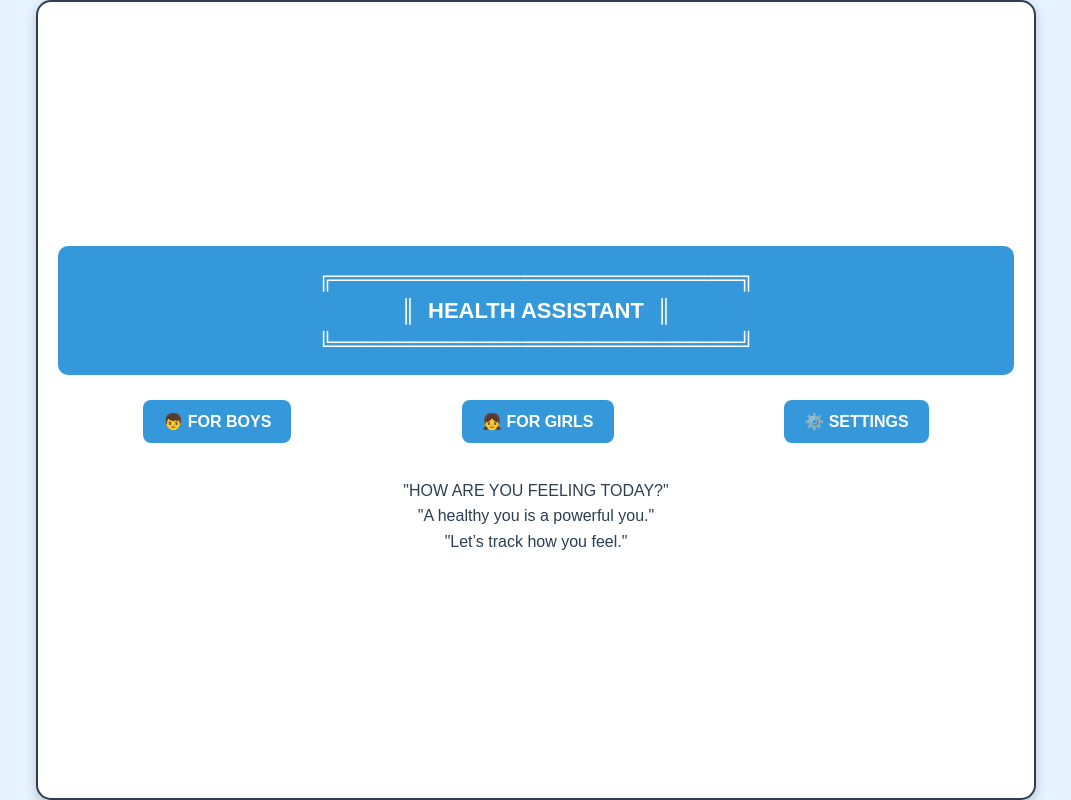
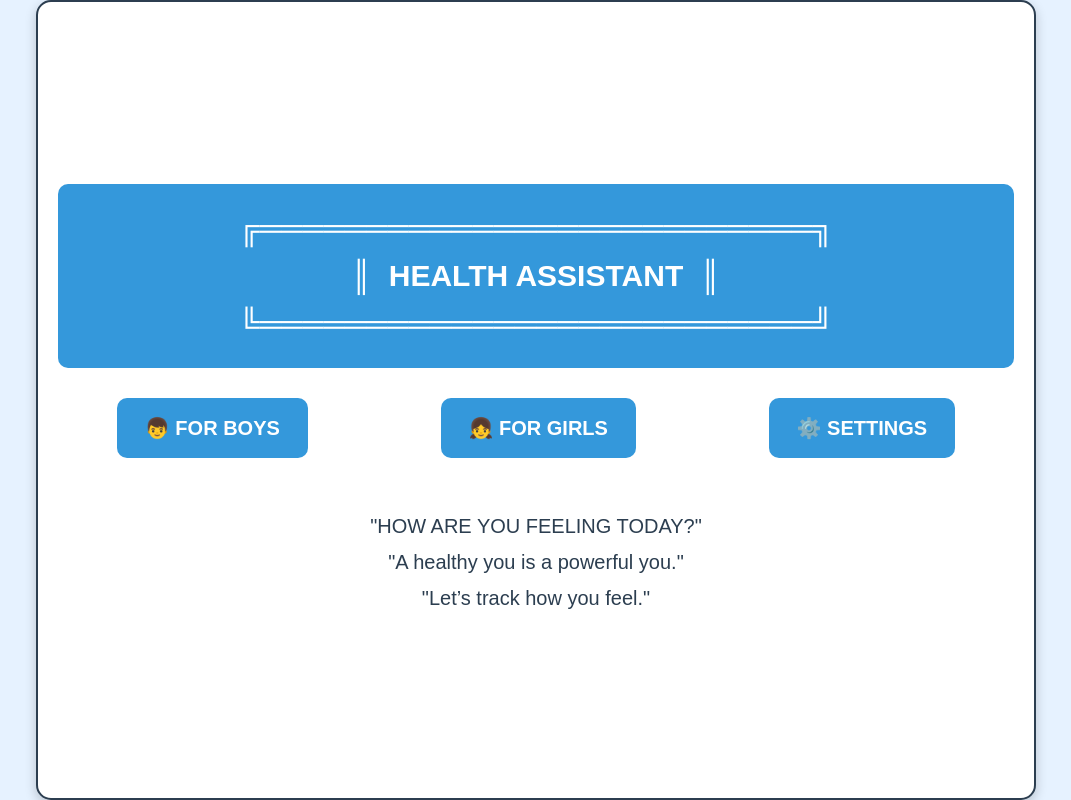
Before and after one commit to Jooz-max/PAIN-MAP-TRACKER, a plain HTML site: page index.html in a window 1280 px wide. Shown: the whole page, without its empty margins (104-1175 px from the left). Drawn offline with Linux system fonts and the light colour scheme.

Commit message:
Update style.css

```diff
--- a/style.css
+++ b/style.css
@@ -1,4 +1,4 @@
-* * {
+* {
   margin: 0;
   padding: 0;
   box-sizing: border-box;
@@ -32,32 +32,35 @@ body {
 }
 
 .title {
-  font-size: 22px;
+  font-size: 30px; /* Increased from 22px */
   font-weight: bold;
   background-color: #3498db;
   color: white;
-  padding: 15px;
+  padding: 20px; /* Increased padding */
   border-radius: 10px;
-  margin-bottom: 25px;
-  line-height: 1.5;
+  margin-bottom: 30px; /* Increased margin */
+  line-height: 1.6;
 }
 
 .button-container {
   display: flex;
   justify-content: space-around;
-  margin-bottom: 25px;
+  flex-wrap: wrap;
+  gap: 15px; /* Added gap for spacing */
+  margin-bottom: 30px;
 }
 
 .btn {
-  padding: 12px 20px;
-  font-size: 16px;
+  padding: 18px 28px; /* Increased padding */
+  font-size: 20px; /* Increased font size */
   font-weight: bold;
   border: none;
-  border-radius: 8px;
+  border-radius: 10px;
   cursor: pointer;
   background-color: #3498db;
   color: white;
   transition: 0.3s;
+  min-width: 150px;
 }
 
 .btn:hover {
@@ -65,8 +68,8 @@ body {
 }
 
 .motivation {
-  margin-top: 10px;
-  font-size: 16px;
+  margin-top: 20px;
+  font-size: 20px; /* Increased font size */
   color: #2c3e50;
-  line-height: 1.6;
-}￼Enter
+  line-height: 1.8;
+}
```
